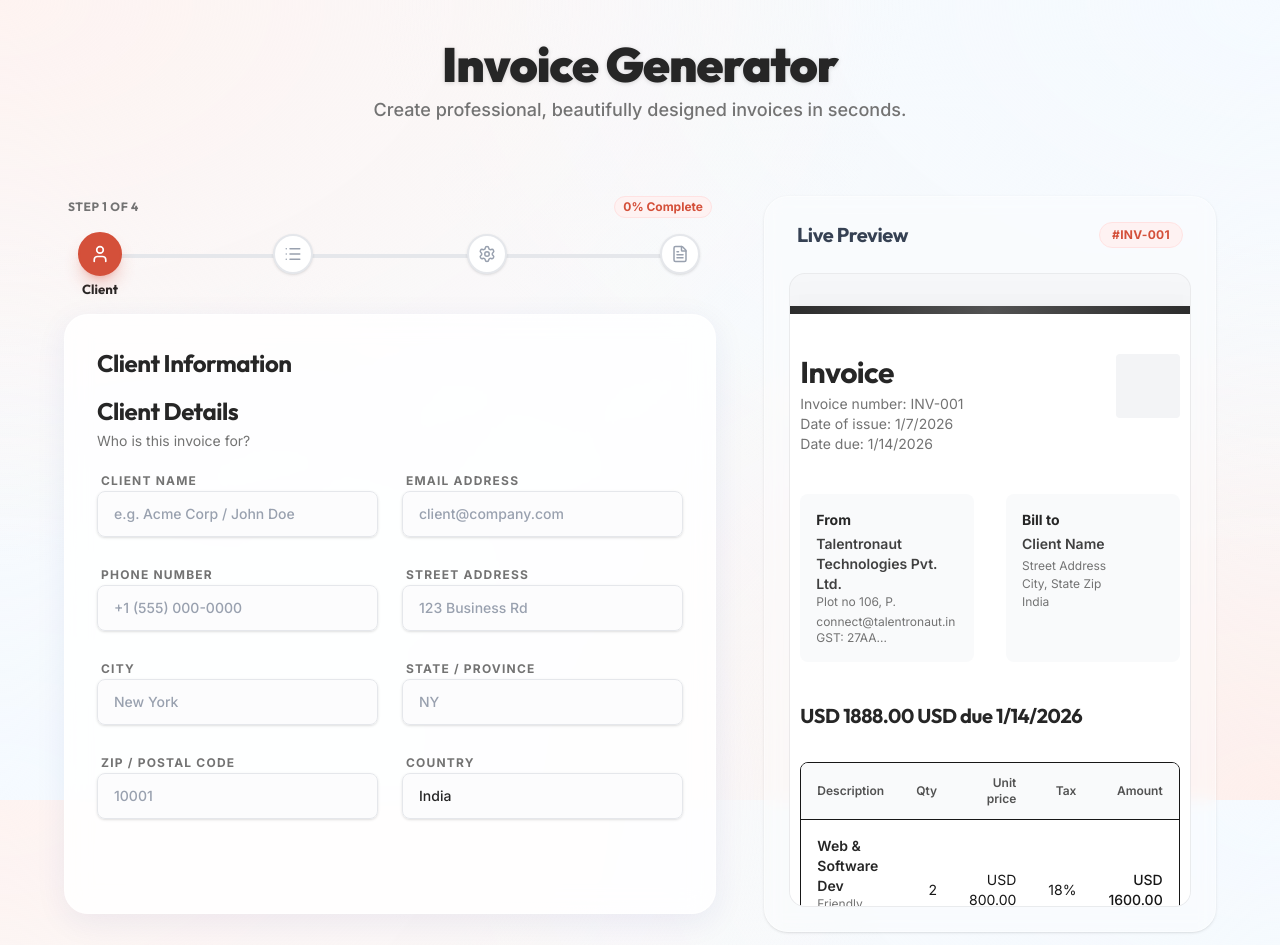
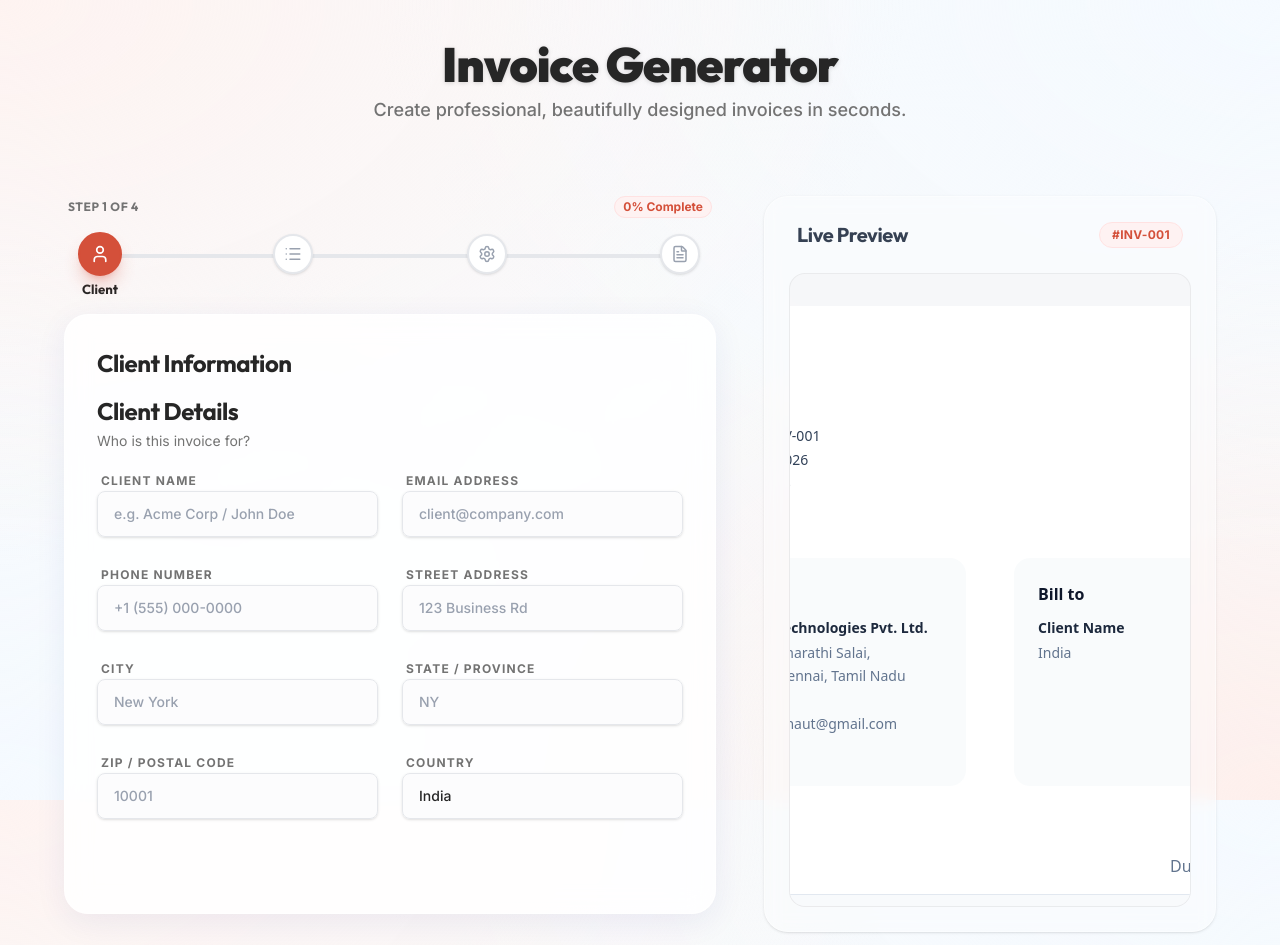
Before and after one commit to ttclientstech-boop/Invoice-Generator-Project, a Next.js app: page / in a window 1280 px wide. Shown: the top 945 px of the page. Built offline with nearby package versions, Linux system fonts and the light colour scheme; no server answers; the database is empty.

Commit message:
changes regarding Invoice generation pdf format changes and Currency placement

```diff
--- a/src/app/actions.ts
+++ b/src/app/actions.ts
@@ -27,7 +27,7 @@ export async function saveInvoice(data: InvoiceFormData) {
             invoiceNumber: validatedData.settings.invoiceNumber,
             date: validatedData.settings.date,
             dueDate: validatedData.settings.dueDate,
-            currency: validatedData.settings.currency,
+
             taxRate: validatedData.settings.taxRate,
             discount: validatedData.settings.discount,
             paymentTerms: validatedData.settings.paymentTerms,
--- /dev/null
+++ b/src/app/api/invoices/generate-number/route.ts
@@ -0,0 +1,33 @@
+import { NextResponse } from 'next/server';
+import dbConnect from '@/lib/db';
+import Invoice from '@/models/Invoice';
+
+export async function GET() {
+    try {
+        await dbConnect();
+
+        // Find the latest invoice sorted by creation date descending
+        const latestInvoice = await Invoice.findOne().sort({ createdAt: -1 });
+
+        let nextNumber = 'INV-001';
+
+        if (latestInvoice && latestInvoice.invoiceNumber) {
+            // Extract the numeric part
+            const matches = latestInvoice.invoiceNumber.match(/INV-(\d+)/);
+            if (matches && matches[1]) {
+                const currentNum = parseInt(matches[1], 10);
+                const nextNum = currentNum + 1;
+                // Pad with zeros to 3 digits (or more if needed)
+                nextNumber = `INV-${nextNum.toString().padStart(3, '0')}`;
+            }
+        }
+
+        return NextResponse.json({ nextNumber });
+    } catch (error) {
+        console.error('Error generating invoice number:', error);
+        return NextResponse.json(
+            { error: 'Failed to generate invoice number' },
+            { status: 500 }
+        );
+    }
+}
--- a/src/app/page.tsx
+++ b/src/app/page.tsx
@@ -27,7 +27,7 @@ export default function Home() {
     resolver: zodResolver(invoiceFormSchema),
     mode: 'onChange',
     defaultValues: {
-      sender: { name: 'Talentronaut Technologies Pvt. Ltd.', email: 'connect@talentronaut.in', address: 'Plot no 106, P.', gstVatId: '27AA...' }, // Default sender for demo
+      sender: { name: 'Talentronaut Technologies Pvt. Ltd.', email: 'connecttalentronaut@gmail.com', address: 'Fab Lab, SRM, Bharathi Salai,\nRamapuram, Chennai, Tamil Nadu 600089', phone: '+91 82203 24802', gstVatId: '27AA...' }, // Default sender for demo
       client: {
         name: '',
         email: '',
@@ -38,21 +38,39 @@ export default function Home() {
         zip: '',
         country: 'India'
       },
-      items: [{ serviceCategory: 'Web & Software Dev', description: 'Friendly Mentor Meet', price: 800, quantity: 2, details: {} }],
+      items: [{ serviceCategory: 'Web & Software Dev', description: 'Friendly Mentor Meet', price: 800, quantity: 2, currency: 'USD', details: {} }],
       settings: {
-        currency: 'USD',
         taxRate: 18,
         discount: 0,
         status: 'Draft',
         date: new Date(),
         dueDate: new Date(new Date().setDate(new Date().getDate() + 7)), // 7 days from now
-        invoiceNumber: 'INV-001',
+        invoiceNumber: '', // Will be populated by API
         isPaid: false
       }
     }
   });
 
-  const { trigger, handleSubmit } = methods;
+  const { trigger, handleSubmit, setValue } = methods;
+
+  // Fetch next invoice number on mount
+  React.useEffect(() => {
+    const fetchInvoiceNumber = async () => {
+      try {
+        const response = await fetch('/api/invoices/generate-number');
+        if (response.ok) {
+          const data = await response.json();
+          if (data.nextNumber) {
+            setValue('settings.invoiceNumber', data.nextNumber);
+          }
+        }
+      } catch (error) {
+        console.error('Failed to fetch invoice number', error);
+      }
+    };
+
+    fetchInvoiceNumber();
+  }, [setValue]);
 
   const nextStep = async () => {
     let valid = false;
--- a/src/components/InvoicePreview.tsx
+++ b/src/components/InvoicePreview.tsx
@@ -15,114 +15,132 @@ export function InvoicePreview() {
     const discountAmount = Number(settings?.discount || 0);
     const total = subtotal + taxAmount - discountAmount;
 
+    // Determine display currency (use first item's currency or default to USD)
+    const displayCurrency = items?.[0]?.currency || 'USD';
+
     return (
-        <div className="bg-white text-neutral-900 shadow-paper min-h-[297mm] w-full p-8 md:p-12 relative scale-[0.8] origin-top-left md:scale-100 mx-auto transition-all duration-300">
-            {/* Decorative top border */}
-            <div className="absolute top-0 left-0 w-full h-2 bg-gradient-to-r from-neutral-800 via-neutral-600 to-neutral-800"></div>
+        <div className="bg-white text-neutral-900 shadow-xl min-h-[297mm] w-[210mm] p-12 md:p-16 relative mx-auto font-sans">
+
             {/* Header */}
-            <div className="flex justify-between items-start mb-10">
-                <div>
-                    <h1 className="text-3xl font-bold text-neutral-800">Invoice</h1>
-                    <p className="text-neutral-500 text-sm mt-1">Invoice number: {settings?.invoiceNumber || 'INV-001'}</p>
-                    <p className="text-neutral-500 text-sm">Date of issue: {settings?.date ? new Date(settings.date).toLocaleDateString('en-US') : '-'}</p>
-                    <p className="text-neutral-500 text-sm">Date due: {settings?.dueDate ? new Date(settings.dueDate).toLocaleDateString('en-US') : '-'}</p>
+            <div className="flex justify-between items-start mb-16">
+                <div className="space-y-1">
+                    <h1 className="text-4xl font-extrabold text-slate-900 tracking-tight mb-4">Invoice</h1>
+                    <div className="space-y-1 text-slate-500 text-sm font-medium">
+                        <p>Invoice number: <span className="text-slate-700">{settings?.invoiceNumber || 'INV-001'}</span></p>
+                        <p>Date of issue: <span className="text-slate-700">{settings?.date ? new Date(settings.date).toLocaleDateString('en-US') : '-'}</span></p>
+                        <p>Date due: <span className="text-slate-700">{settings?.dueDate ? new Date(settings.dueDate).toLocaleDateString('en-US') : '-'}</span></p>
+                    </div>
                 </div>
                 <div className="text-right">
                     {/* Logo Placeholder */}
-                    {sender?.logo && <img src={sender.logo} alt="Logo" className="h-16 w-auto mb-2 ml-auto" />}
-                    {!sender?.logo && <div className="h-16 w-16 bg-gray-100 mb-2 ml-auto rounded-sm" />}
+                    {sender?.logo ? (
+                        <div className="h-24 w-auto relative">
+                            <img src={sender.logo} alt="Logo" className="h-full w-auto object-contain" />
+                        </div>
+                    ) : (
+                        <div className="h-20 w-20 bg-slate-100 rounded-lg flex items-center justify-center text-slate-400">
+                            Logo
+                        </div>
+                    )}
                 </div>
             </div>
 
             {/* Addresses */}
-            <div className="grid grid-cols-2 gap-8 mb-10">
+            <div className="grid grid-cols-2 gap-12 mb-16">
                 {/* Sender */}
-                <div className="bg-gray-50 p-4 rounded-lg">
-                    <p className="font-bold text-sm text-neutral-800 mb-1">From</p>
-                    <p className="font-semibold text-neutral-700 text-sm">{sender?.name || 'Your Company Name'}</p>
-                    <p className="text-neutral-500 text-xs whitespace-pre-line">{sender?.address || '123 Main Street\nCity, Country'}</p>
-                    <p className="text-neutral-500 text-xs mt-1">{sender?.email}</p>
-                    {sender?.gstVatId && <p className="text-neutral-500 text-xs">GST: {sender.gstVatId}</p>}
+                <div className="bg-slate-50/80 p-6 rounded-2xl">
+                    <p className="font-bold text-slate-900 mb-3">From</p>
+                    <div className="space-y-1">
+                        <p className="font-bold text-slate-800 text-sm">{sender?.name || 'Your Company Name'}</p>
+                        <p className="text-slate-500 text-sm whitespace-pre-line leading-relaxed">{sender?.address || '123 Main Street\nCity, Country'}</p>
+                        <p className="text-slate-500 text-sm">{sender?.email}</p>
+                        {sender?.gstVatId && <p className="text-slate-500 text-sm mt-2">GST: {sender.gstVatId}</p>}
+                    </div>
                 </div>
 
                 {/* Client */}
-                <div className="bg-gray-50 p-4 rounded-lg">
-                    <p className="font-bold text-sm text-neutral-800 mb-1">Bill to</p>
-                    <p className="font-semibold text-neutral-700 text-sm">{client?.name || 'Client Name'}</p>
-                    <div className="text-neutral-500 text-xs mt-1 space-y-0.5">
-                        <p>{client?.address || 'Street Address'}</p>
-                        <p>{[client?.city, client?.state, client?.zip].filter(Boolean).join(', ') || 'City, State Zip'}</p>
-                        <p>{client?.country || 'Country'}</p>
-                    </div>
-                    <div className="mt-2 text-neutral-500 text-xs space-y-0.5">
-                        <p>{client?.email}</p>
-                        <p>{client?.phone}</p>
+                <div className="bg-slate-50/80 p-6 rounded-2xl">
+                    <p className="font-bold text-slate-900 mb-3">Bill to</p>
+                    <div className="space-y-1">
+                        <p className="font-bold text-slate-800 text-sm">{client?.name || 'Client Name'}</p>
+                        <p className="text-slate-500 text-sm whitespace-pre-line leading-relaxed">
+                            {[client?.address, client?.city, client?.state, client?.zip, client?.country].filter(Boolean).join(', ') || 'Address not provided'}
+                        </p>
+                        <p className="text-slate-500 text-sm">{client?.email}</p>
+                        <p className="text-slate-500 text-sm">{client?.phone}</p>
                     </div>
                 </div>
             </div>
 
-            {/* Total Summary Header */}
-            <div className="mb-8 flex justify-between items-center relative">
-                <h2 className="text-xl font-bold text-neutral-800">
-                    {settings?.currency} {total.toFixed(2)} {settings?.currency === 'USD' ? 'USD' : ''} due {settings?.dueDate ? new Date(settings.dueDate).toLocaleDateString('en-US') : ''}
-                </h2>
+            {/* Table Header & Due Date */}
+            <div className="flex justify-between items-end mb-4 relative">
+                <h2 className="text-xl font-bold text-slate-800">Services</h2>
+                <p className="text-slate-500 font-medium">
+                    Due date: <span className="text-slate-800">{settings?.dueDate ? new Date(settings.dueDate).toLocaleDateString('en-US') : '-'}</span>
+                </p>
 
-                {/* PAID Stamp - visible only if settings.isPaid is true */}
+                {/* PAID Stamp - Repositioned */}
                 {settings?.isPaid && (
-                    <div className="absolute right-0 top-1/2 -translate-y-1/2 border-4 border-green-600 text-green-600 font-black text-6xl opacity-20 transform -rotate-12 px-4 py-1 select-none pointer-events-none z-0">
+                    <div className="absolute right-0 top-[-40px] border-[5px] border-green-500/40 text-green-500/40 font-black text-6xl uppercase tracking-widest transform -rotate-12 px-10 py-2 select-none pointer-events-none z-0 mix-blend-multiply opacity-80">
                         PAID
                     </div>
                 )}
             </div>
 
             {/* Table */}
-            <div className="border rounded-lg overflow-hidden mb-8">
+            <div className="border border-slate-200 rounded-xl overflow-hidden mb-12">
                 <table className="w-full">
-                    <thead className="bg-gray-50 border-b">
+                    <thead className="bg-slate-50 border-b border-slate-200">
                         <tr>
-                            <th className="text-left py-3 px-4 font-semibold text-neutral-600 text-xs w-[40%]">Description</th>
-                            <th className="text-right py-3 px-4 font-semibold text-neutral-600 text-xs">Qty</th>
-                            <th className="text-right py-3 px-4 font-semibold text-neutral-600 text-xs">Unit price</th>
-                            <th className="text-right py-3 px-4 font-semibold text-neutral-600 text-xs">Tax</th>
-                            <th className="text-right py-3 px-4 font-semibold text-neutral-600 text-xs">Amount</th>
+                            <th className="text-left py-4 px-6 font-semibold text-slate-500 text-xs uppercase tracking-wider w-[45%]">Description</th>
+                            <th className="text-center py-4 px-6 font-semibold text-slate-500 text-xs uppercase tracking-wider">Qty</th>
+                            <th className="text-right py-4 px-6 font-semibold text-slate-500 text-xs uppercase tracking-wider">Unit price</th>
+                            <th className="text-right py-4 px-6 font-semibold text-slate-500 text-xs uppercase tracking-wider">Tax</th>
+                            <th className="text-right py-4 px-6 font-semibold text-slate-500 text-xs uppercase tracking-wider">Amount</th>
                         </tr>
                     </thead>
-                    <tbody className="divide-y">
+                    <tbody className="divide-y divide-slate-100">
                         {items?.map((item, index) => (
                             <tr key={index}>
-                                <td className="py-4 px-4">
-                                    <p className="font-semibold text-neutral-800 text-sm">{item.serviceCategory}</p>
-                                    <p className="text-xs text-neutral-500">{item.description}</p>
+                                <td className="py-5 px-6">
+                                    <p className="font-bold text-slate-800 text-sm mb-1">{item.serviceCategory || 'Service'}</p>
+                                    <p className="text-xs text-slate-500">{item.description}</p>
                                 </td>
-                                <td className="text-right py-4 px-4 text-sm">{Number(item.quantity || 1)}</td>
-                                <td className="text-right py-4 px-4 text-sm">{settings?.currency} {Number(item.price || 0).toFixed(2)}</td>
-                                <td className="text-right py-4 px-4 text-sm">{settings?.taxRate}%</td>
-                                <td className="text-right py-4 px-4 text-sm font-medium">{settings?.currency} {(Number(item.price || 0) * Number(item.quantity || 1)).toFixed(2)}</td>
+                                <td className="text-center py-5 px-6 text-sm font-medium text-slate-700">{Number(item.quantity || 1)}</td>
+                                <td className="text-right py-5 px-6 text-sm font-medium text-slate-700">{item.currency || displayCurrency} {Number(item.price || 0).toFixed(2)}</td>
+                                <td className="text-right py-5 px-6 text-sm text-slate-500">{settings?.taxRate}%</td>
+                                <td className="text-right py-5 px-6 text-sm font-bold text-slate-900">{item.currency || displayCurrency} {(Number(item.price || 0) * Number(item.quantity || 1)).toFixed(2)}</td>
                             </tr>
                         ))}
+                        {(!items || items.length === 0) && (
+                            <tr>
+                                <td colSpan={5} className="py-8 text-center text-slate-400 text-sm">No items added</td>
+                            </tr>
+                        )}
                     </tbody>
                 </table>
             </div>
 
             {/* Footer Totals */}
-            <div className="flex justify-end mb-8">
-                <div className="w-1/2 space-y-2">
-                    <div className="flex justify-between text-neutral-600 text-sm">
+            <div className="flex justify-end mb-16">
+                <div className="w-5/12 space-y-3">
+                    <div className="flex justify-between text-slate-500 text-sm">
                         <span>Subtotal</span>
-                        <span>{settings?.currency} {subtotal.toFixed(2)}</span>
+                        <span className="font-medium text-slate-700">{displayCurrency} {subtotal.toFixed(2)}</span>
                     </div>
-                    <div className="flex justify-between text-neutral-600 text-sm">
-                        {/* Simplified tax display for now as per image */}
+                    <div className="flex justify-between text-slate-500 text-sm">
                         <span>Tax ({settings?.taxRate}%)</span>
-                        <span>{settings?.currency} {taxAmount.toFixed(2)}</span>
+                        <span className="font-medium text-slate-700">{displayCurrency} {taxAmount.toFixed(2)}</span>
                     </div>
-                    <div className="flex justify-between text-neutral-600 text-sm">
-                        <span>Discount</span>
-                        <span>- {settings?.currency} {discountAmount.toFixed(2)}</span>
-                    </div>
-                    <div className="flex justify-between font-bold text-lg pt-4 border-t border-neutral-200">
-                        <span>Total</span>
-                        <span>{settings?.currency} {total.toFixed(2)}</span>
+                    {discountAmount > 0 && (
+                        <div className="flex justify-between text-slate-500 text-sm">
+                            <span>Discount</span>
+                            <span className="text-green-600">- {displayCurrency} {discountAmount.toFixed(2)}</span>
+                        </div>
+                    )}
+                    <div className="flex justify-between items-center pt-4 mt-2 border-t border-slate-200">
+                        <span className="font-bold text-slate-900 text-lg">Total</span>
+                        <span className="font-bold text-slate-900 text-xl">{displayCurrency} {total.toFixed(2)}</span>
                     </div>
                 </div>
             </div>
--- a/src/lib/schemas.ts
+++ b/src/lib/schemas.ts
@@ -69,6 +69,7 @@ export const serviceItemSchema = z.object({
     serviceCategory: z.enum(serviceCategories),
     description: z.string().optional(), // Can be auto-generated or manually edited
     quantity: z.coerce.number().min(1).default(1),
+    currency: z.string().default('USD'), // Moved from settings
     price: z.coerce.number().min(0, "Price cannot be negative"),
 
     // This is where it gets dynamic. We'll use a union or just a comprehensive optional object for simplicity in the UI form
@@ -114,7 +115,7 @@ export const settingsSchema = z.object({
     invoiceNumber: z.string().min(1, "Invoice number required"),
     date: z.coerce.date().default(() => new Date()),
     dueDate: z.coerce.date(),
-    currency: z.string().default('USD'),
+    // currency removed from here
     taxRate: z.coerce.number().min(0).max(100).default(0),
     discount: z.coerce.number().min(0).default(0),
     paymentTerms: z.string().optional(),
--- a/src/models/Invoice.ts
+++ b/src/models/Invoice.ts
@@ -34,13 +34,14 @@ export interface IServiceItem {
     serviceDetails?: any; // Stores the specific form fields for the category (Mixed type)
     quantity: number;
     price: number;
+    currency: string;
 }
 
 export interface IInvoice extends Document {
     invoiceNumber: string;
     date: Date;
     dueDate: Date;
-    currency: string;
+    // currency removed
     taxRate: number; // Percentage
     discount: number; // Absolute value or Percentage (handled by logic)
     paymentTerms?: string;
@@ -74,10 +75,7 @@ const InvoiceSchema = new Schema<IInvoice>({
         type: Date,
         required: [true, 'Due date is required']
     },
-    currency: {
-        type: String,
-        default: 'USD'
-    },
+    // currency removed
     taxRate: {
         type: Number,
         default: 0
@@ -139,6 +137,7 @@ const InvoiceSchema = new Schema<IInvoice>({
         serviceDetails: { type: Schema.Types.Mixed }, // Flexible for diverse category fields
         quantity: { type: Number, default: 1 },
         price: { type: Number, required: true },
+        currency: { type: String, default: 'USD' }
     }],
 
     totalAmount: {
```
Also changed, not shown: src/components/steps/ServiceSelection.tsx (+24 -9 lines), src/components/steps/Settings.tsx (+8 -14 lines).
